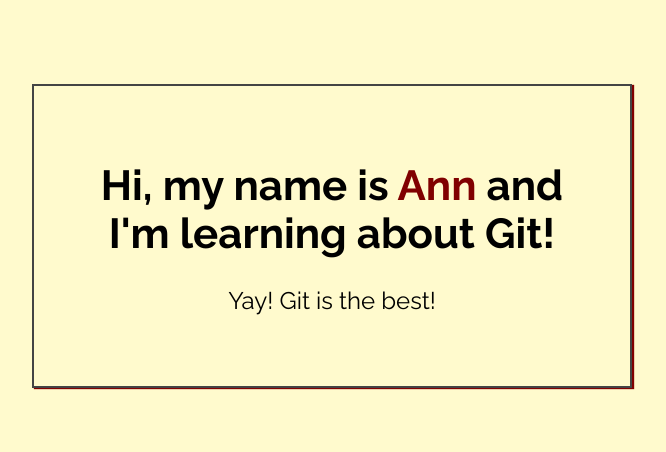
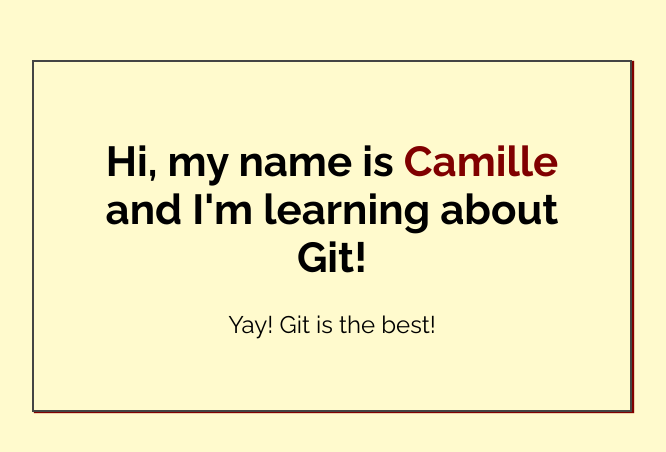
Before and after one commit to lafrenchcoder/practice-repo, a plain HTML site: page index.html in a window 1280 px wide. Shown: the part 164-616 px from the top of the page, without its empty margins (308-974 px from the left). Drawn offline with Linux system fonts and the light colour scheme.

Commit message:
Added name to index.html

```diff
--- a/index.html
+++ b/index.html
@@ -14,7 +14,7 @@
 <body>
 
     <div class="greeting">
-        <h1>Hi, my name is <span class="highlight">Ann</span> and I'm learning about Git! </h1>
+        <h1>Hi, my name is <span class="highlight">Camille</span> and I'm learning about Git! </h1>
 
         <p>Yay! Git is the best!</p>
     </div>
```
